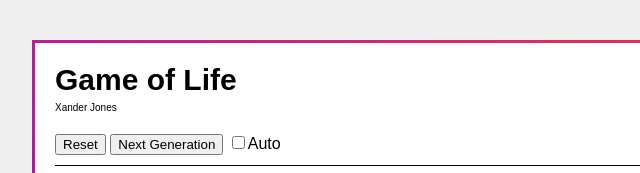
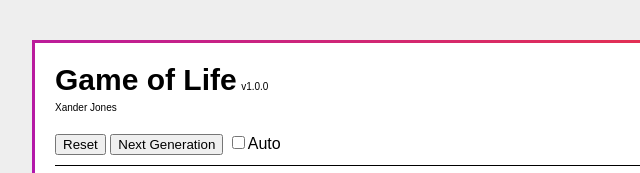
Before and after one commit to xander-jones/game-of-life, a website built with webpack: page src/index.html in a window 1280 px wide. Shown: the top 173 px of the page, 185-825 px from the left. Built offline with nearby package versions, Linux system fonts and the light colour scheme; some packages are replaced by stand-ins of ours.

Commit message:
show version on page

```diff
--- a/src/index.html
+++ b/src/index.html
@@ -61,7 +61,8 @@
     <body>
         <div id="centralContainer">
             <div id="controls">
-                <span class="title">Game of Life</span><br/><span class="subtitle">Xander Jones</span><br/><br/>
+                <span class="title">Game of Life</span> <span class="subtitle" id="version">vx.x.x</span>
+                <br/><span class="subtitle">Xander Jones</span><br/><br/>
                 <button id="resetBtn">Reset</button>
                 <button id="nextGenerationBtn">Next Generation</button>
                 <input type="checkbox" id="autoNextGeneration">Auto</input>
--- a/src/index.ts
+++ b/src/index.ts
@@ -19,6 +19,8 @@ Bugsnag.start({
 var autoRunTimeout: ReturnType<typeof setTimeout>;
 
 function pageBootstrap(): void {
+    document.getElementById("version").innerText = `v${packageInfo.version}`;
+
     let nextGenerationBtn = document.getElementById("nextGenerationBtn") as HTMLInputElement;
     nextGenerationBtn.onclick = function() {
         gol.nextGeneration();
```
